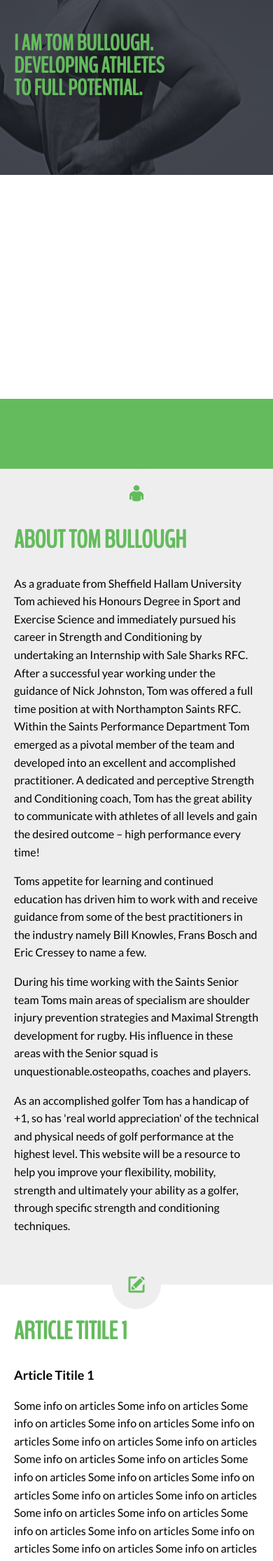
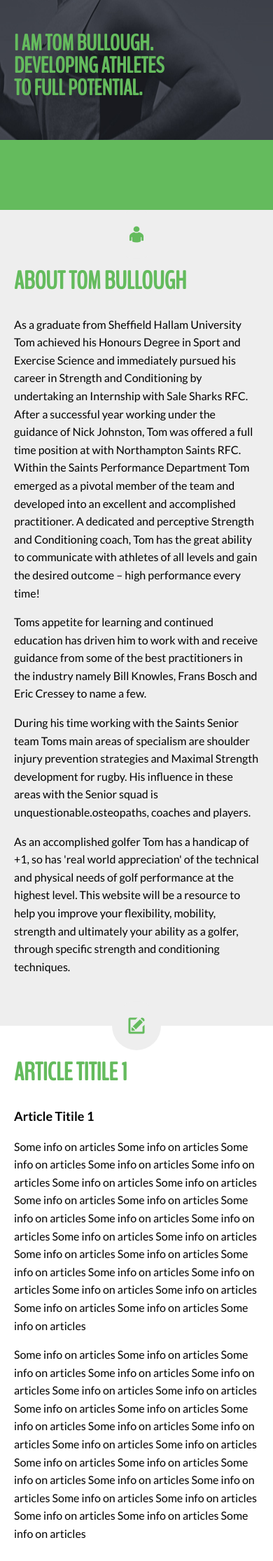
Before and after one commit to tbullough/tbullough.github.io, a Jekyll site: the page built from index.html, in a window 390 px wide. Shown: the top 2231 px of the page at 70% size. Built offline with Jekyll 4.4.1, drawn with Linux system fonts in a browser that asks for light colours; Markdown is read by kramdown in place of the engine named in the settings.

Commit message:
Updated mobile sticky header

```diff
--- a/css/tombullough.css
+++ b/css/tombullough.css
@@ -73,6 +73,12 @@
 	margin-top: 370px;
 	position: relative;
 	z-index: 1;
+}
+
+@media only screen and (max-width : 640px) {
+	#container {
+		margin-top: 200px;
+	}
 }
 
 .container {
@@ -158,7 +164,7 @@
 
 @media only screen and (max-width : 640px) {
 
-	#navigation { margin-top: 200px; }
+	#navigation { top: 200px; }
 
 }
 
```
Also changed, not shown: 1 other file.
